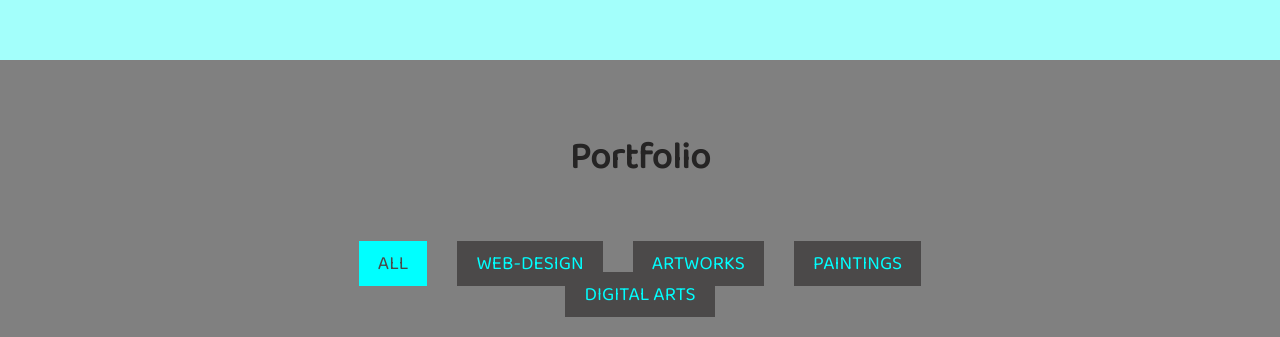
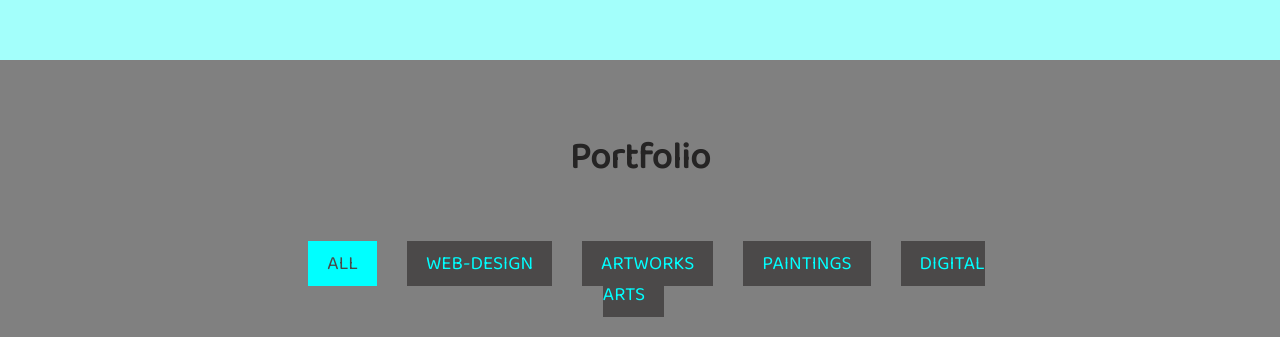
Before and after one commit to AjayM18/Portfolioajay, a plain HTML site: page index.html in a window 1280 px wide. Shown: the part 1420-1757 px from the top of the page. Drawn offline with Linux system fonts and the light colour scheme; grey boxes are pictures that could not be loaded.

Commit message:
Update style.css

```diff
--- a/style.css
+++ b/style.css
@@ -281,7 +281,7 @@ font-family: 'Rubik', sans-serif; */
     align-items: center;
     justify-content: center;
     /* border: 2px solid red; */
-    margin: 68px 300px 0px;
+    margin: 68px 275px 0px;
     text-align: center;
 
 }
```
